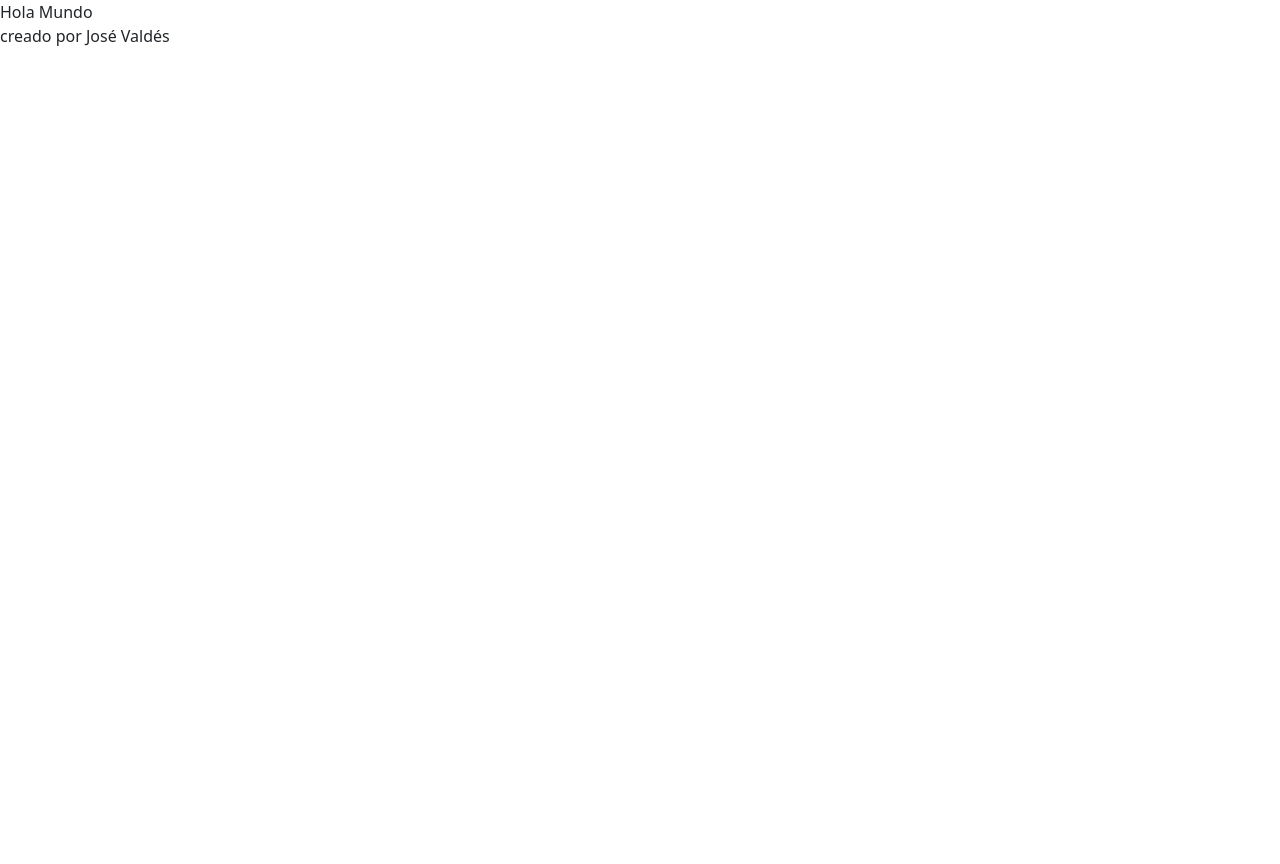
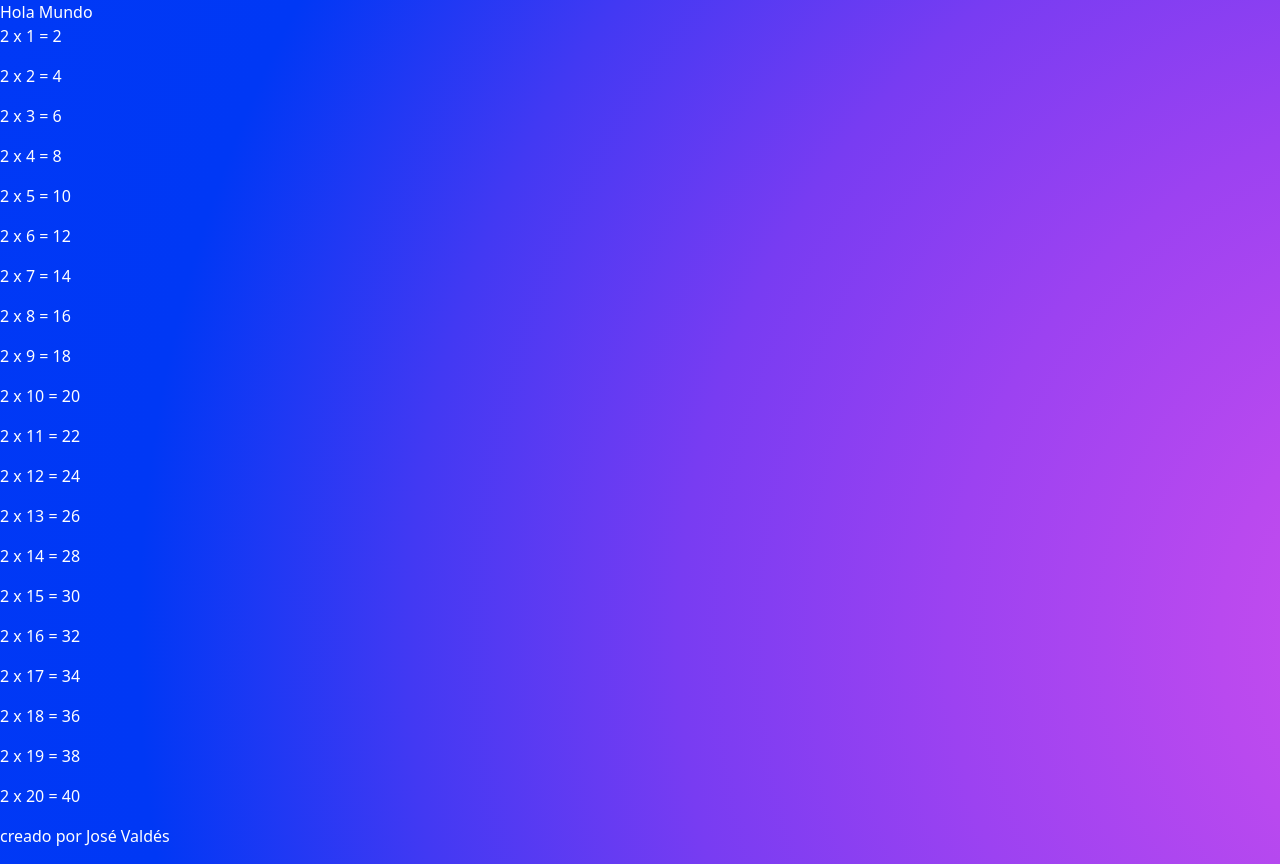
Before and after one commit to Docente-JValdesR/appMatematicas, a Next.js app: page / in a window 1280 px wide. Before the commit the page ends 800 px from the top, so only its background shows below. Built offline with nearby package versions, Linux system fonts and the light colour scheme.

Commit message:
correcion de funcion y tema de fondo

```diff
--- a/pages/_app.js
+++ b/pages/_app.js
@@ -1,6 +1,8 @@
 import { useEffect } from "react";
 import "bootstrap/dist/css/bootstrap.min.css";
 import "bootstrap-icons/font/bootstrap-icons.css";
+import "../styles/index.css";
+
 import { useRouter } from "next/router";
 
 function MyApp({ Component, pageProps }) {
--- a/pages/index.js
+++ b/pages/index.js
@@ -1,6 +1,9 @@
 import Head from "next/head";
+import { Tabla } from "../function/tablas";
 
 export default function Home() {
+  const result = Tabla(2, 20);
+
   return (
     <div>
       <Head>
@@ -9,7 +12,16 @@ export default function Home() {
         <link rel="icon" href="/favicon.ico" />
       </Head>
 
-      <main>Hola Mundo</main>
+      <main>
+        Hola Mundo
+        {result.map((item, index) => (
+          <div key={index}>
+            <p>
+              {item.numero} x {item.multiplicador} = {item.resultado}
+            </p>
+          </div>
+        ))}
+      </main>
 
       <footer>
         <p>creado por José Valdés</p>
--- /dev/null
+++ b/styles/index.css
@@ -0,0 +1,13 @@
+body {
+  background-image: radial-gradient(
+    circle at 116.45% 74.18%,
+    #d151ed 0,
+    #b949ef 16.67%,
+    #9c42f1 33.33%,
+    #783cf2 50%,
+    #4239f3 66.67%,
+    #0038f5 83.33%,
+    #0039f6 100%
+  );
+  color: white !important;
+}
```
